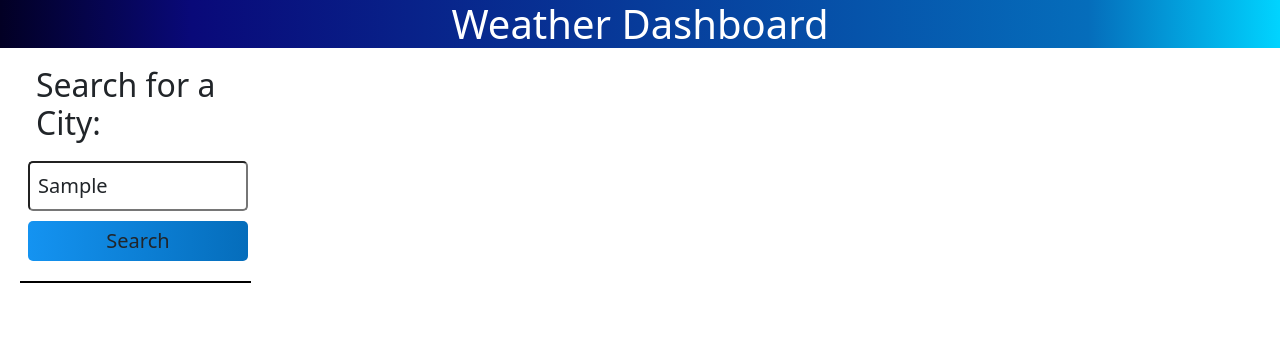
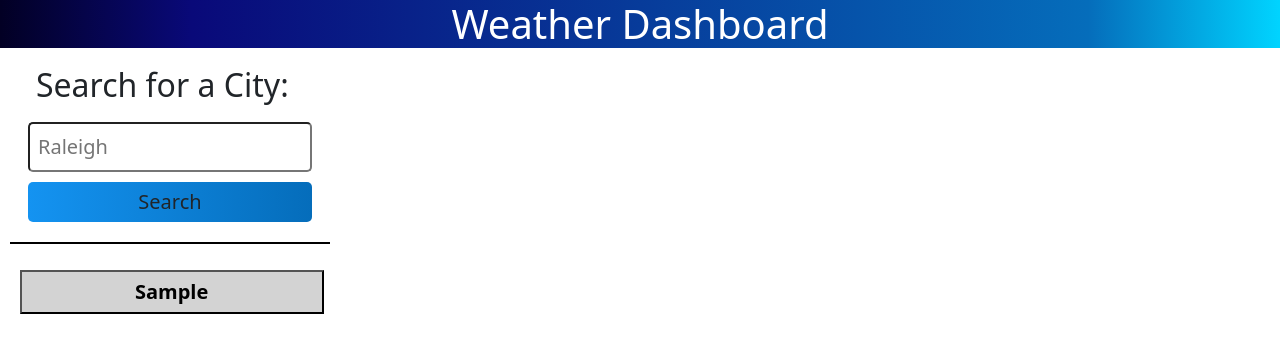
Before and after one commit to ScarElite/weather-dashboard, a plain HTML site: page index.html in a window 1280 px wide. Both pictures are taken after typing "Sample" into the empty fields and a click on the button "Search". Drawn offline with nearby package versions, Linux system fonts and the light colour scheme.

Commit message:
Added a displayCityButton function that takes the city the user inputs and creates a button below the ssearch button to act as a search history. Also added syling to the dynamically created buttons

```diff
--- a/assets/css/style.css
+++ b/assets/css/style.css
@@ -15,7 +15,9 @@ header {
 }
 
 .left-column {
-    width: 20%;
+    display: flex;
+    flex-direction: column;
+    width: 25%;
 }
 
 .card {
@@ -67,8 +69,29 @@ background: linear-gradient(90deg, rgba(0,25,36,1) 0%, rgba(20,147,241,1) 0%, rg
 hr {
     border-top: solid 2px black;
     opacity: 100%;
-    width: 90%;
     position: relative;
-    left: 8%;
+    left: 3%;
+    width: 100%;
     margin-top: 2px;
 }
+
+.city-search {
+    display: flex;
+    flex-direction: column;
+    position: relative;
+    left: 3%;
+    width: 95%;
+    align-items: center;
+    margin: 10px;
+    padding: 5px;
+    background-color: lightgray;
+    font-weight: bold;
+    font-size: 20px;
+}
+
+.city-search:hover {
+    font-size: x-large;
+    box-shadow: 2px 2px rgb(0, 0, 0);
+    text-shadow: 2px 2px lightgray;
+    background-color: white;
+}
--- a/assets/js/script.js
+++ b/assets/js/script.js
@@ -1,5 +1,6 @@
 var formInput = document.querySelector("#user-form");
 var cityInput = document.querySelector("#city-input");
+var cityHistoryEl = document.querySelector(".city-search-history")
 
 var formSubmitHandler = function (event) {
     event.preventDefault();
@@ -7,6 +8,21 @@ var formSubmitHandler = function (event) {
     // get value from input
     var city = cityInput.value.trim();
     console.log(city);
-}
+    cityInput.value = "";
+
+    displayCityButton(city);
+};
+
+var displayCityButton = function (cityName) {
+    console.log("Hello")
+    console.log(cityName);
+
+    var cityHistory = document.createElement("button");
+    cityHistory.className = "city-search";
+    // cityHistoryEl.setAttribute("href", cityName);
+    cityHistory.textContent = cityName;
+    cityHistoryEl.appendChild(cityHistory);
+    localStorage.setItem("city", cityName);
+};
 
 formInput.addEventListener("submit", formSubmitHandler);
--- a/index.html
+++ b/index.html
@@ -16,6 +16,7 @@
     <main>
 
         <div class="left-column">
+
             <div class="search-form card">
                 <h1 class="card-header">Search for a City:</h1>
                 <form id="user-form" class="user-form card-body">
@@ -23,7 +24,11 @@
                     <button type="submit" class="btn submit card-body">Search</button>
                 </form>
             </div>
+
             <hr/>
+
+            <div class="city-search-history"></div>
+
         </div>
 
         <div class="right-column">
```
